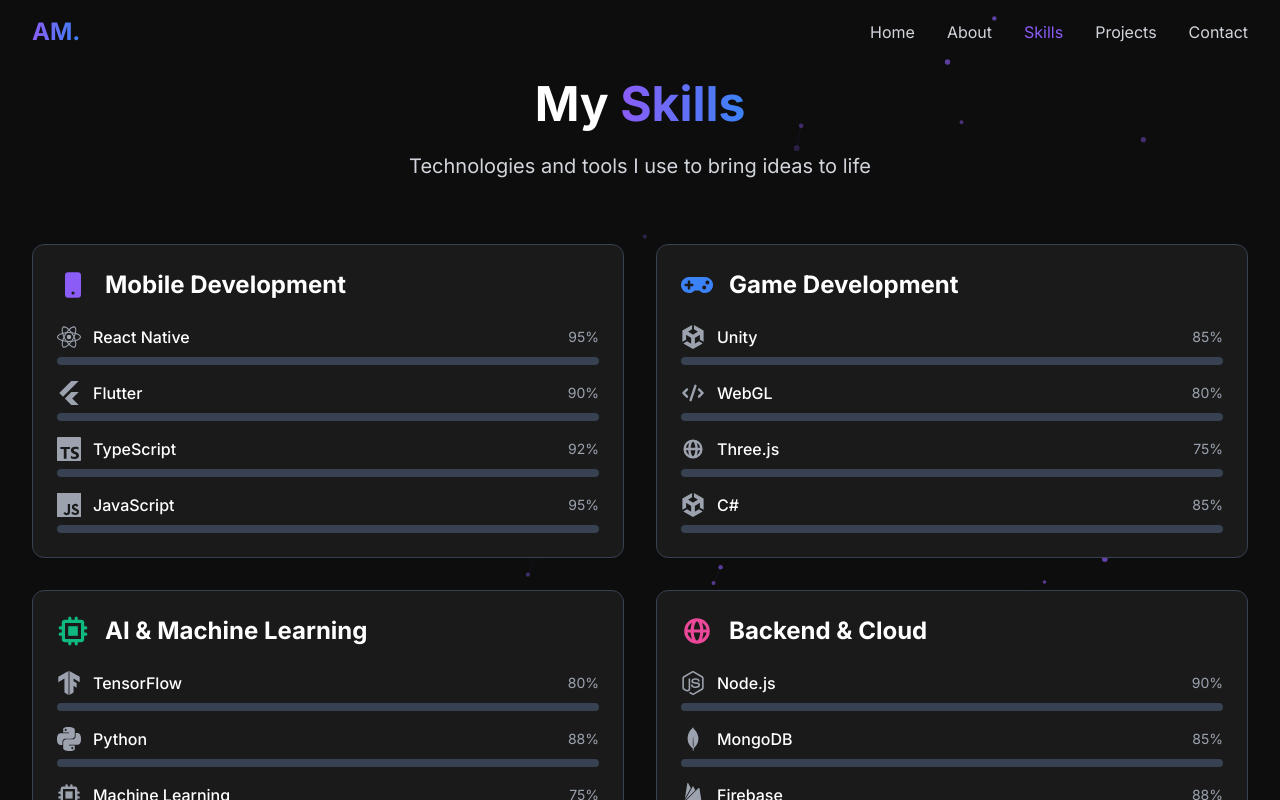
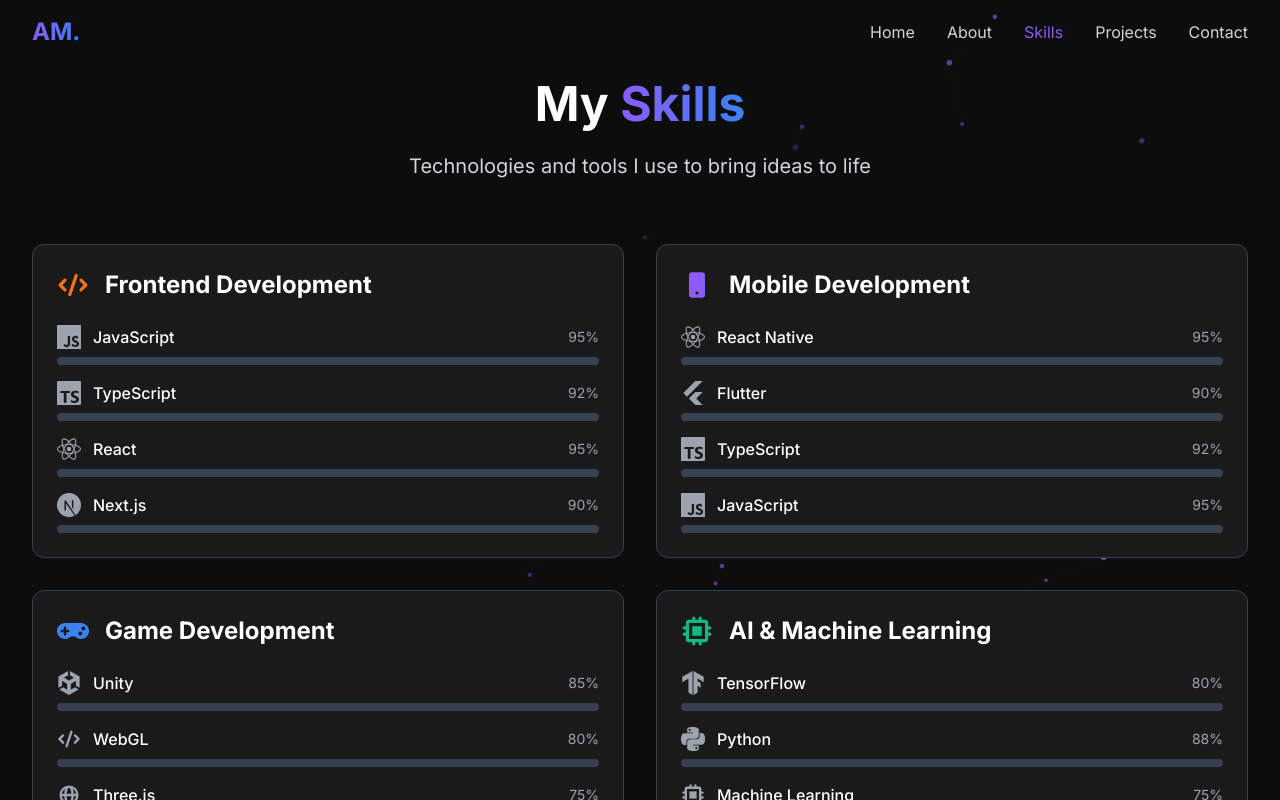
Before and after one commit to nativeengineer/Raphael-Lee, a React (Vite) app: page /skills in a window 1280 px wide. Shown: the top 800 px of the page. Built offline with nearby package versions, Linux system fonts and the light colour scheme; the HTML template or start-up script is replaced by a standard one.

Commit message:
Feat: Add Frontend Skills

```diff
--- a/src/components/sections/Contact.jsx
+++ b/src/components/sections/Contact.jsx
@@ -91,7 +91,7 @@
     {
       icon: <HiLocationMarker className="text-accent-green" size={24} />,
       label: "Location",
-      value: "Brownwood, TX",
+      value: "Austin, TX",
       link: null
     }
   ]
--- a/src/components/sections/Skills.jsx
+++ b/src/components/sections/Skills.jsx
@@ -2,7 +2,7 @@
 import {
   SiReact, SiFlutter, SiUnity, SiTypescript, SiJavascript, SiPython,
   SiNodedotjs, SiMongodb, SiFirebase, SiTensorflow, SiAmazonaws,
-  SiGit, SiDocker, SiFigma
+  SiGit, SiDocker, SiFigma, SiNextdotjs
 } from 'react-icons/si'
 import {
   HiDeviceMobile, HiGlobeAlt, HiCode, HiChip
@@ -51,6 +51,17 @@
   }
 
   const skillCategories = [
+    {
+      title: "Frontend Development",
+      icon: <HiCode className="text-accent-orange" size={32} />,
+      color: "accent-orange",
+      skills: [
+        { name: "JavaScript", icon: <SiJavascript size={24} />, level: 95 },
+        { name: "TypeScript", icon: <SiTypescript size={24} />, level: 92 },
+        { name: "React", icon: <SiReact size={24} />, level: 95 },
+        { name: "Next.js", icon: <SiNextdotjs size={24} />, level: 90 }
+      ]
+    },
     {
       title: "Mobile Development",
       icon: <HiDeviceMobile className="text-accent-purple" size={32} />,
--- a/tailwind.config.js
+++ b/tailwind.config.js
@@ -19,6 +19,7 @@
           blue: '#3b82f6',    // neon blue
           green: '#10b981',   // neon green
           pink: '#ec4899',    // neon pink
+          orange: '#f97316',  // neon orange
         }
       },
       fontFamily: {
```
